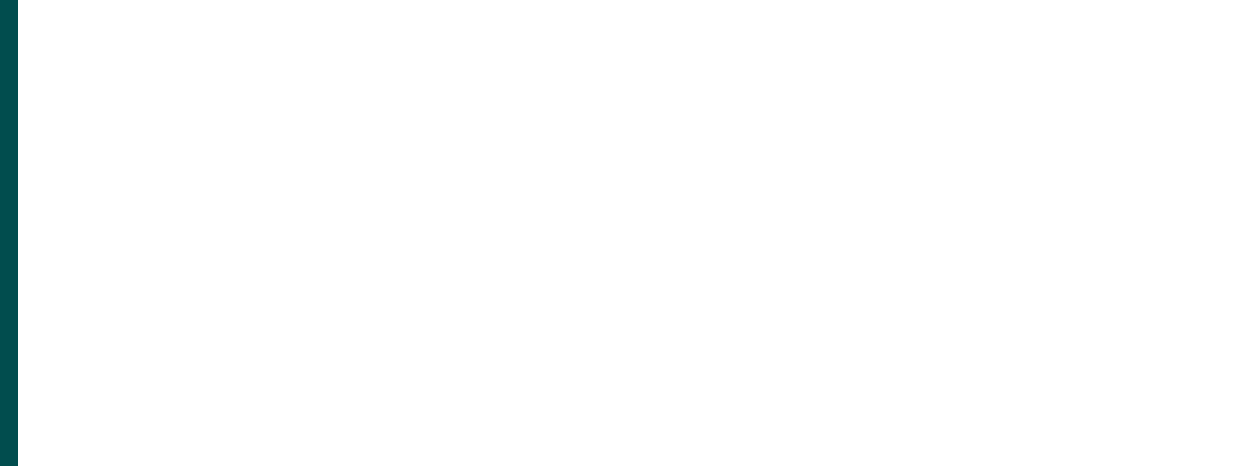
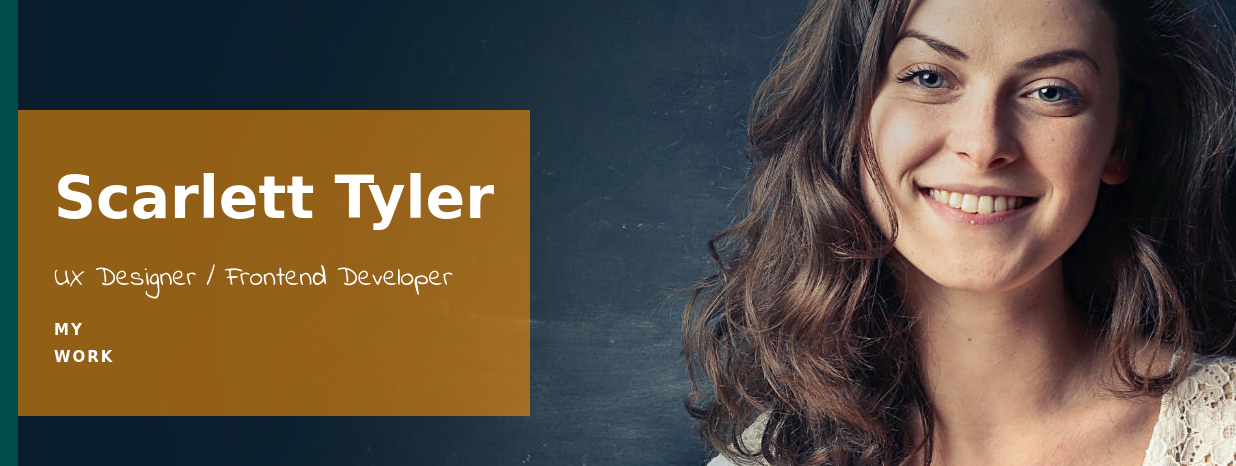
Before and after one commit to andreitch/scarlett, a plain HTML site: page index.html in a window 1280 px wide. Shown: the part 199-665 px from the top of the page, 44-1280 px from the left. Drawn offline with Linux system fonts and the light colour scheme; a web font is replaced by a local one.

Commit message:
Building the Hero Section

```diff
--- a/index.html
+++ b/index.html
@@ -59,6 +59,17 @@
           </ul>
         </nav>
       </header>
+
+      <!-- ************************************** Showcase Section ***********************-->
+      <section id="showcase">
+        <div class="showcase__content">
+          <h1 class="showcase__content--title">Scarlett Tyler</h1>
+          <p class="showcase__content--para">
+            UX Designer / Frontend Developer
+          </p>
+          <a href="#" class="showcase__content--link">My Work</a>
+        </div>
+      </section>
     </main>
 
     <script src="app.js"></script>
--- a/style.css
+++ b/style.css
@@ -172,8 +172,98 @@ ul.header__main-nav--links li a:active::after {
   transform: scaleX(1);
 }
 
+/************************************ Showcase / Hero Section ****************************/
+section#showcase {
+  height: 100vh;
+  background-image: url("img/full-bg-07.jpg");
+  background-size: cover;
+  background-position: center;
+  background-attachment: fixed;
+
+  display: flex;
+  justify-content: flex-start;
+  align-items: center;
+}
+
+div.showcase__content {
+  background-color: var(--secondary-color-m);
+  padding: calc(1rem + 2vw);
+  height: calc(5rem + 20vmax);
+
+  display: flex;
+  flex-direction: column;
+  justify-content: space-between;
+
+  animation: hero 2s cubic-bezier(0.68, -0.55, 0.265, 1.55);
+}
+
+@keyframes hero {
+  0% {
+    transform: translateX(100rem) rotate(360deg);
+    opacity: 0;
+  }
+
+  100% {
+    transform: translateX(0);
+    opacity: 1;
+  }
+}
+
+.showcase__content--title {
+  font-size: calc(2rem + 3vw);
+  color: white;
+}
+
+.showcase__content--para {
+  font-family: "Indie Flower", cursive;
+  font-size: calc(1.5rem + 1vw);
+  color: white;
+}
+
+.showcase__content--link:link,
+.showcase__content--link:visited {
+  padding: 1rem 0;
+  transition: all 0.5s ease-in-out;
+  width: 9rem;
+  text-transform: uppercase;
+  font-size: 1.5rem;
+  font-weight: 600;
+  letter-spacing: 0.2rem;
+  position: relative;
+  z-index: 1;
+}
+
+.showcase__content--link:link::after,
+.showcase__content--link:visited::after {
+  content: "";
+  position: absolute;
+  top: 0;
+  left: 0;
+  height: 100%;
+  width: 100%;
+  background-color: var(--primary-color);
+  transform: scaleX(0);
+  transform-origin: right;
+  transition: transform 0.45s cubic-bezier(0.645, 0.045, 0.355, 1);
+
+  z-index: -1;
+}
+
+.showcase__content--link:hover::after,
+.showcase__content--link:active::after {
+  transform: scaleX(1);
+  transform-origin: left;
+}
+
+/******************************* MAx-width 900 ***********************/
+@media screen and (max-width: 900px) {
+  section#showcase {
+    background-position: 100%;
+    align-items: flex-end;
+  }
+}
+
 /******************************* MAx-width 610 ***********************/
-
 @media screen and (max-width: 610px) {
   /************************************ Main Nav Header ****************************/
   header#header {
@@ -272,4 +362,7 @@ ul.header__main-nav--links li a:active::after {
   ul.header__main-nav--links li.fade {
     opacity: 1;
   }
+  section#showcase {
+    background-position: 80%;
+  }
 }
```
Also changed, not shown: img/full-bg-07.jpg (added).
